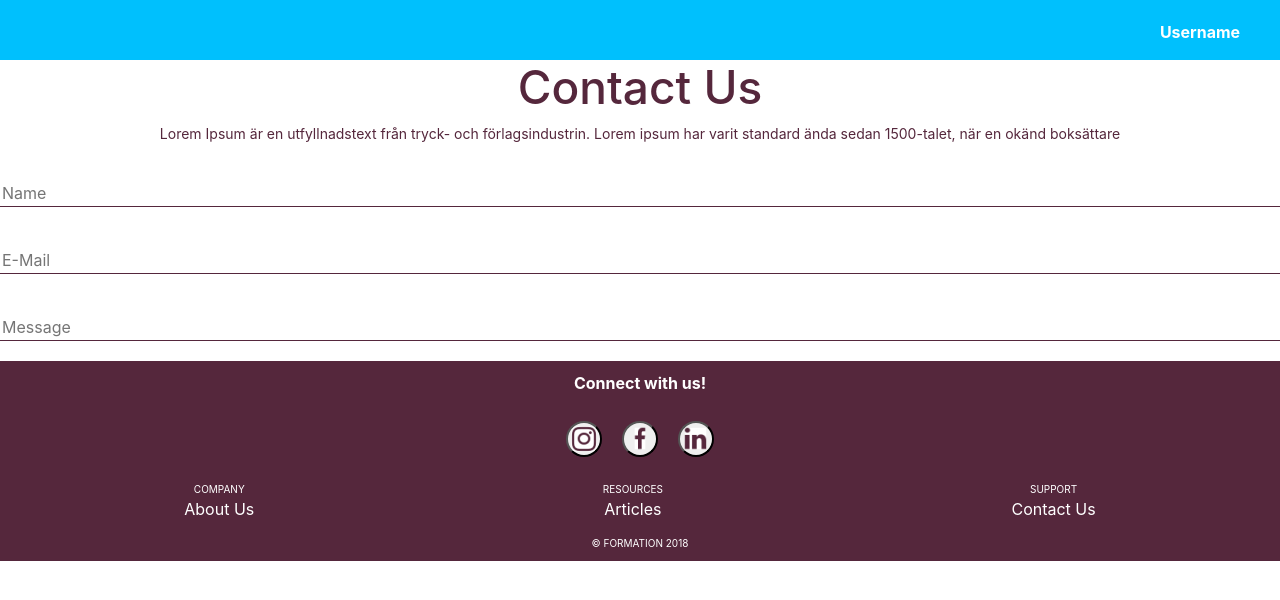
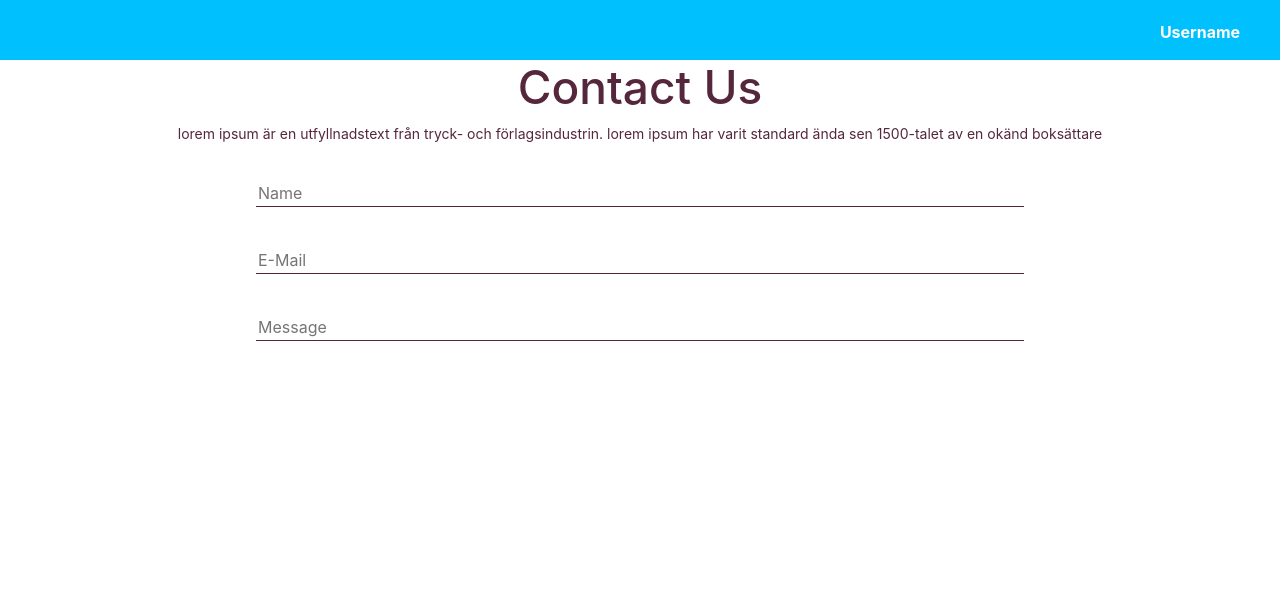
Before and after one commit to Diasks/u10-business-idea-formation, a React (Create React App) app in the folder client/: page /Contact in a window 1280 px wide. Shown: the top 600 px of the page. Built offline with nearby package versions, Linux system fonts and the light colour scheme.

Commit message:
fixed styled componets for contact

```diff
--- a/client/src/components/pages/Contact.js
+++ b/client/src/components/pages/Contact.js
@@ -1,52 +1,41 @@
 import React from "react";
 import Footer from "../layout/Footer";
 import Header from "../layout/Header";
+import styled from 'styled-components';
 
-const styleHeader1 = {
-  color: "#55273c",
-  fontSize: "46px"
-};
-const styleGraph = {
-  color: "#55273c",
-  fontSize: "14px"
-};
+const Header1 = styled.h1`
+ color: #55273c;
+ font-size: 46px;
+ `;
+ const Paragraph = styled.p`
+ color: #55273c;
+ font-size: 14px;
+ `;
+
+ const StyleInput = styled.input`
+ width: 60%;
+ margin: 20px 0;
+ background: #0000;
+ border: none;
+ border-bottom: 1px solid #55273c;
 
 
-const styleInput = {
-  width: "100%",
-  margin: "20px 0",
-  background: "rgba(0,0,0,0)",
-  border: "none",
-  borderBottom: "1px solid #55273c",
-  input: "focus",
-  select: "focus",
-  textArea: "focus",
-  button: "focus",
-  outline: "none"
-};
+ `
+function Contact () {
+  return(
+    <div>
+      < Header />
+      <Header1>Contact Us</Header1>
+      <Paragraph>lorem ipsum är en utfyllnadstext från tryck- och förlagsindustrin. lorem ipsum har varit standard ända sen 1500-talet
+        av en okänd boksättare
+      </Paragraph>
 
-function Contact() {
-  return (
-    <div>
-      <Header />
-      <div class="header" >
-        <h1 style={styleHeader1}>Contact Us</h1>
-        <p style={styleGraph}>
-          Lorem Ipsum är en utfyllnadstext från tryck- och förlagsindustrin.
-          Lorem ipsum har varit standard ända sedan 1500-talet, när en okänd
-          boksättare
-        </p>
+      <StyleInput type="text" placeholder="Name"></StyleInput>
+      <StyleInput type="text" placeholder="E-Mail"></StyleInput>
+      <StyleInput type="text" placeholder="Message"></StyleInput>
 
-        <div class="form">
-          <form>
-            <input type="text" placeholder="Name" style={styleInput} />
-            <input type="text" placeholder="E-Mail" style={styleInput} />
-            <input type="text" placeholder="Message" style={styleInput} />
-          </form>
-        </div>
-      </div>
-      <Footer />
     </div>
-  );
+  )
 }
+
 export default Contact;
```
